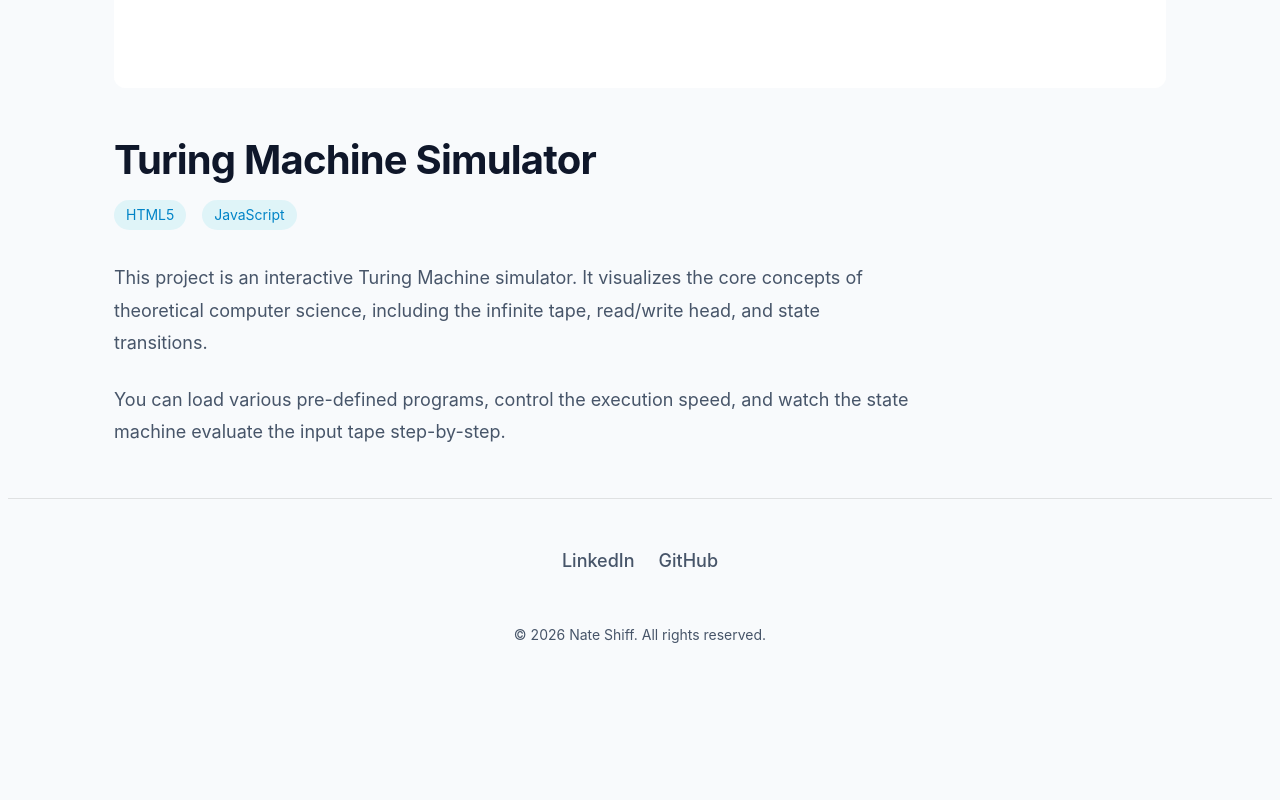
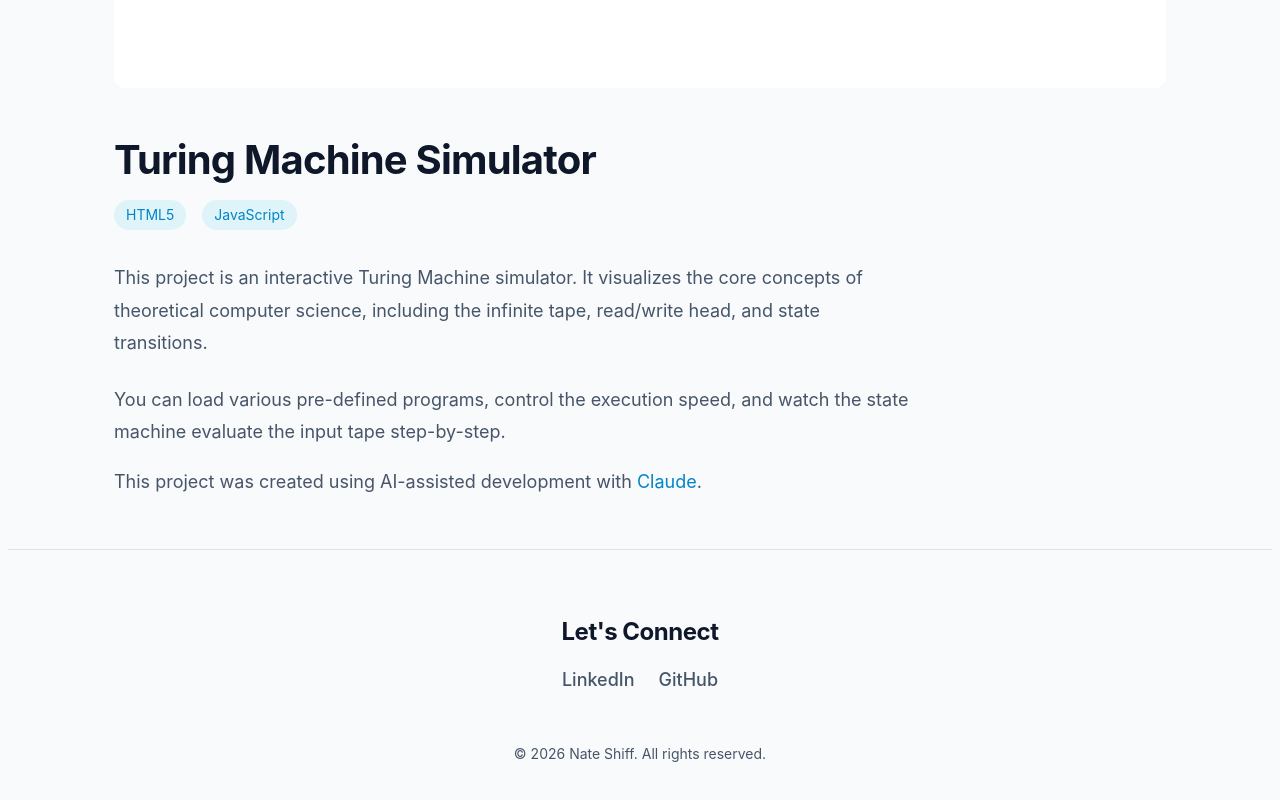
Before and after one commit to nshiff/nate-portfolio, a React (Vite) app: page /project/2 in a window 1280 px wide. Shown: the part 697-1497 px from the top of the page. Before the commit the page ends 1400 px from the top, so only its background shows below. Built offline with nearby package versions, Linux system fonts and the light colour scheme.

Commit message:
fix: add 'AI-assisted' notes

```diff
--- a/src/App.tsx
+++ b/src/App.tsx
@@ -39,6 +39,8 @@ function Layout() {
       {/* Footer */}
       <footer id="contact" style={{ padding: '3rem 0', borderTop: '1px solid var(--border-color)', textAlign: 'center' }}>
         <div className="container">
+
+          <h2>Let's Connect</h2>
 
           <div style={{ display: 'flex', justifyContent: 'center', gap: '1.5rem', marginBottom: '3rem' }}>
             <a href="https://www.linkedin.com/in/nate-shiff/" target="_blank" rel="noopener noreferrer" style={{ color: 'var(--text-secondary)', fontSize: '1.125rem', fontWeight: '500' }}>
--- a/src/pages/Project1.tsx
+++ b/src/pages/Project1.tsx
@@ -46,6 +46,9 @@ export function Project1() {
           <p>
             You can interact with the demo above by clicking or touching and dragging across the container to create colorful fluid vortices.
           </p>
+          <p>
+            This project was created using AI-assisted development with Gemini Canvas.
+          </p>
         </div>
       </div>
     </main>
--- a/src/pages/Project2.tsx
+++ b/src/pages/Project2.tsx
@@ -47,6 +47,9 @@ export function Project2() {
           <p>
             You can load various pre-defined programs, control the execution speed, and watch the state machine evaluate the input tape step-by-step.
           </p>
+          <p>
+            This project was created using AI-assisted development with <a href="https://claude.ai/" target="_blank" rel="noopener noreferrer">Claude</a>.
+          </p>
         </div>
       </div>
     </main>
--- a/src/pages/Project3.tsx
+++ b/src/pages/Project3.tsx
@@ -41,6 +41,9 @@ export function Project3() {
           <p>
             You can dynamically add modules like Oscillators (VCO), Filters (VCF), and LFOs, then physically "patch" them together using the drag-and-drop cable system to design custom sounds in real-time.
           </p>
+          <p>
+            This project was created using AI-assisted development with Gemini Canvas.
+          </p>
         </div>
       </div>
     </main>
```
